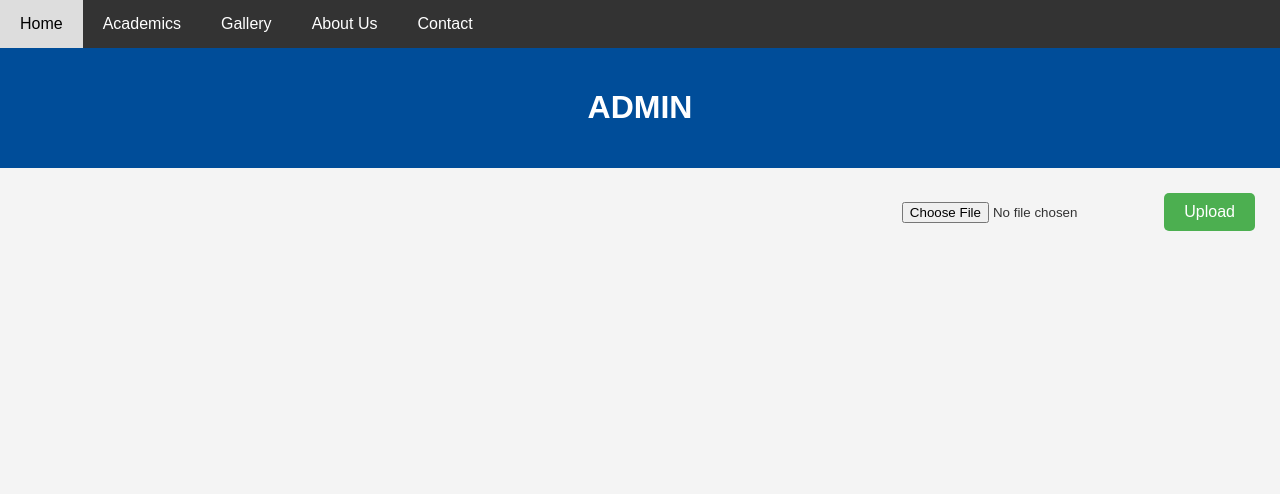
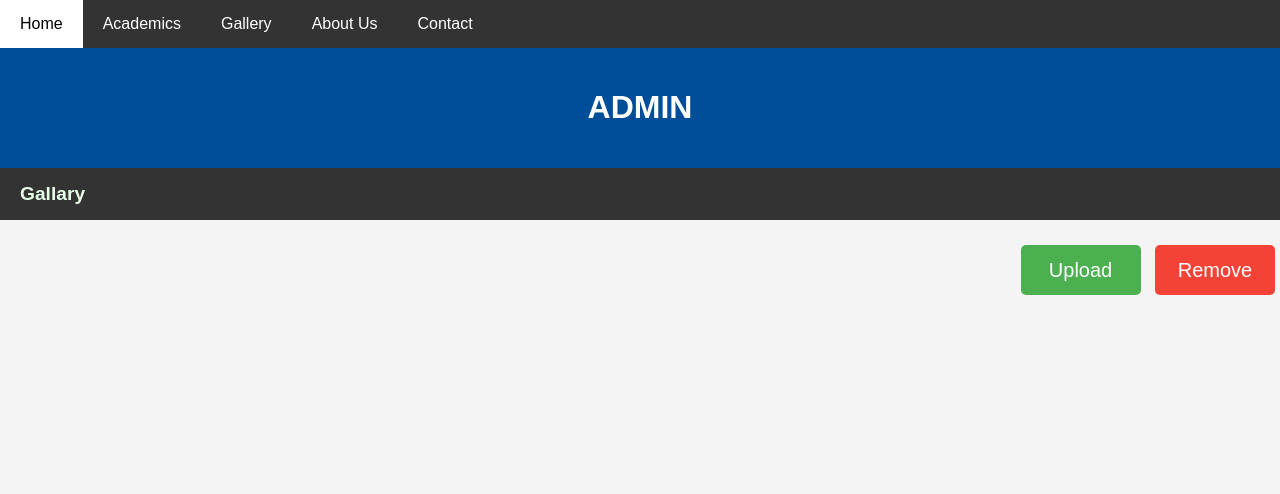
Before and after one commit to JDXing/project, a Flask app: page /admin in a window 1280 px wide. Shown: the top 494 px of the page. Run offline with Flask 3, Linux system fonts and the light colour scheme.

Commit message:
jose's 2nd commit

```diff
--- a/Templates/admin.html
+++ b/Templates/admin.html
@@ -28,12 +28,42 @@
                     </div>
                 {% endif %}
                 {% endwith %}
+    <div class="glry">Gallary</div>
     <div class="btn-container">
         <!-- Upload Form -->
-        <form action="{{ url_for('upload_image') }}" method="POST" enctype="multipart/form-data">
-            <input type="file" name="file" accept="image/*" required>
-            <button type="submit" class="btn add">Upload</button>
-        </form>
+       <form id="uploadForm" action="{{ url_for('upload_image') }}" method="POST" enctype="multipart/form-data">
+  <input
+    type="file"
+    id="fileInput"
+    name="file"
+    accept="image/*,video/*"
+    required
+    hidden
+  >
+  <button type="button" class="btn add" onclick="triggerFileUpload()">Upload</button>
+  <button type="button" class="btn remove">Remove</button>
+</form>
+
+
+<script>
+  function triggerFileUpload() {
+    const fileInput = document.getElementById('fileInput');
+    fileInput.click(); // open file chooser
+
+    fileInput.onchange = () => {
+      if (fileInput.files.length > 0) {
+        const file = fileInput.files[0];
+        const allowedTypes = ['image/', 'video/'];
+        const isValid = allowedTypes.some(type => file.type.startsWith(type));
+
+        if (isValid) {
+          document.getElementById('uploadForm').submit();
+        }
+      }
+    };
+  }
+</script>
+
 
     </div>
     <footer>
--- a/static/common.css
+++ b/static/common.css
@@ -23,16 +23,21 @@ nav a {
     text-align: center;
 }
 nav a:hover {
-    background-color: #ddd;
-    color: black;
+    background-color: #ffffff;
+    color: rgb(0, 0, 0);
 }
 .btn {
-    padding: 10px 20px;
+    width: 120px;
+    height: 50px;
+    font-size: 20px;
+    line-height: 50px;
+    padding: 0;
     border: none;
     border-radius: 5px;
-    font-size: 16px;
+    text-align: center;
     cursor: pointer;
     margin: 5px;
+    display: inline-block;
 }
 .add {
     background-color: #4CAF50;
@@ -50,11 +55,21 @@ nav a:hover {
     background-color: #d32f2f;
     transform: scale(1.0);
 }
+.glry{
+    background-color: #333;
+    padding: 15px 20px;
+    color: #e6ffe6;
+    text-align: left;
+    font-weight: bold;
+    font-size: larger;
+}
 .btn-container {
     position: relative;
-    margin: 20px;
+    margin: 0;
     text-align: right;
+    padding: 20px 0px;
 }
+
 footer {
     background-color: #004d99;
     color: white;
@@ -87,17 +102,6 @@ footer {
     height: 150px;
     object-fit: cover;
 }
-.remove-btn {
-    position: absolute;
-    top: 5px;
-    right: 5px;
-    background: #f44336;
-    color: white;
-    border: none;
-    padding: 3px 7px;
-    border-radius: 50%;
-    cursor: pointer;
-}
 .alert-box {
   background-color: #e6ffe6;
   color: #2d7a2d;
```
